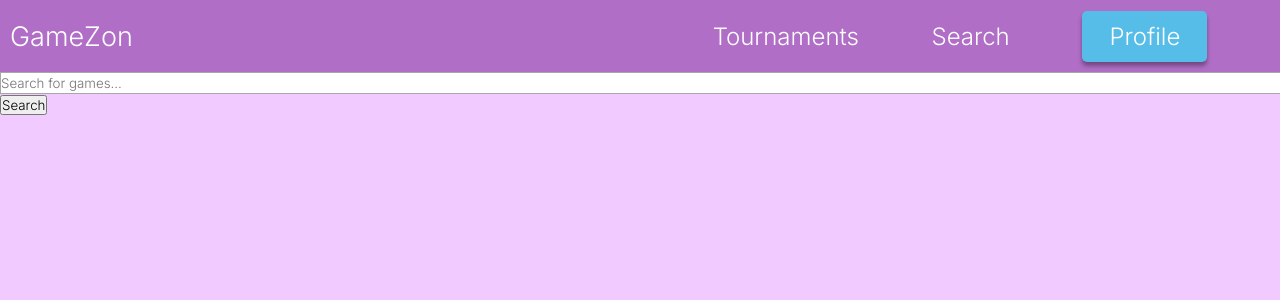
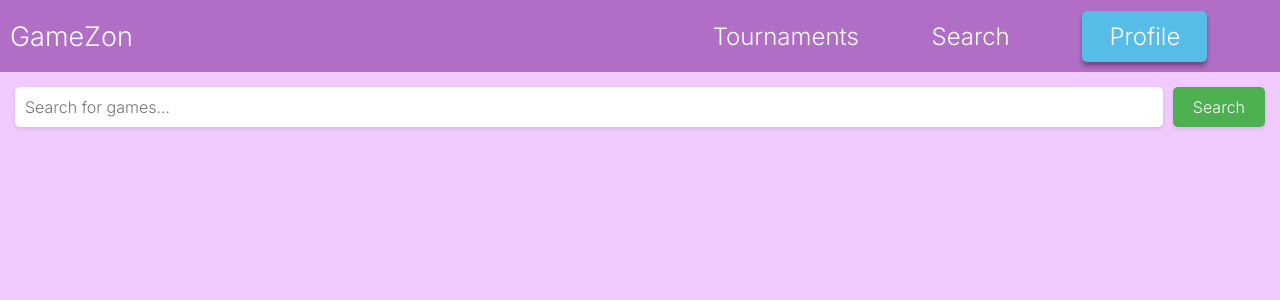
Before and after one commit to KeucaLV/GameZon, a React (Create React App) app in the folder grupa/: page /Search in a window 1280 px wide. Shown: the top 300 px of the page. Built offline with nearby package versions, Linux system fonts and the light colour scheme.

Commit message:
styled search

```diff
--- a/grupa/src/App.js
+++ b/grupa/src/App.js
@@ -3,7 +3,7 @@ import Profile from "./components/profile.js";
 import "./App.css";
 import Games from "./components/games.js";
 import Header from "./components/header.js";
-import Search from "./components/search.js";
+// import Search from "./components/search.js";
 import Login from "./components/Login.js";
 import SearchTest from "./components/searchTest";
 
--- a/grupa/src/components/InfoBox.css
+++ b/grupa/src/components/InfoBox.css
@@ -10,14 +10,20 @@ body {
   align-items: center;
 }
 
-.infoBox {
+.nothingFound{
+  margin: 15px;
+  font-size: 30px;
+
+}
+
+
+.inBox {
   display: flex;
+  align-self: center;
   flex-direction: column;
-  top: 100px;
-  left: 100;
   background-color: white;
   flex: 50%;
-  max-width: 1192px;
+  max-width: 1100px;
   height: 617px;
   border-radius: 5px;
   font-family: "Inter", sans-serif;
@@ -25,7 +31,7 @@ body {
 
 .infoBoxHeader {
   display: flex;
-  width: 1192px;
+  width: 100%;
   height: 55px;
   align-items: center;
   background-color: #b06ec7;
@@ -38,9 +44,8 @@ body {
 .InfoImageBox {
   display: flex;
   width: 500px;
+  margin: 20px;
   height: 280px;
-  margin-top: 30px;
-  margin: 30px;
   font-family: "Inter", sans-serif;
 }
 
@@ -160,6 +165,38 @@ h1 {
   background-color: #0056b3;
 }
 
+.search-container {
+  display: flex;
+  align-items: center;
+  margin: 15px;
+}
+
+.search-input {
+  padding: 10px;
+  font-size: 16px;
+  border: none;
+  border-radius: 5px;
+  margin-right: 10px;
+  flex-grow: 1;
+  box-shadow: 0 2px 4px rgba(0, 0, 0, 0.1);
+}
+
+.search-button {
+  padding: 10px 20px;
+  font-size: 16px;
+  border: none;
+  border-radius: 5px;
+  background-color: #4caf50; /* Green color, you can change it */
+  color: #fff;
+  cursor: pointer;
+  box-shadow: 0 2px 4px rgba(0, 0, 0, 0.1);
+}
+
+.search-button:hover {
+  background-color: #45a049; /* Darker shade of green on hover */
+}
+
+
 @media screen and (max-width: 320px) {
   .infoBox {
     width: 100%; /* Make it full width */
--- a/grupa/src/components/searchResult.js
+++ b/grupa/src/components/searchResult.js
@@ -1,5 +1,5 @@
 import React from "react";
-
+import "./InfoBox.css";
 function SearchResults({ results }) {
     if (!results) {
         return null;
@@ -8,9 +8,9 @@ function SearchResults({ results }) {
     return (
         <>
             {results.map(result => (
-                <div className="inBox" key={result.id}>
-                    <div className="infoBoxHeader">
-                    </div>
+                <div className="main">
+                <div className="inBox" >
+                    <div className="infoBoxHeader"></div>
                     <div className="infoRow">
                         <div className="infoColumnBox">
                             <img className="InfoImageBox" src={result.img} alt={result.name}/>
@@ -21,7 +21,7 @@ function SearchResults({ results }) {
                                 </div>
                                 <div className="verticalLine"></div>
                                 <div className="smallBoxEnd">
-                                    <h1>13+</h1>
+                                    <h1>{result.age}+</h1>
                                     <h1 className="grey">Age rating</h1>
                                 </div>
                             </div>
@@ -37,17 +37,18 @@ function SearchResults({ results }) {
                             </div>
                             <div className="infoRow">
                                 <div className="smallBoxCenter">
-                                    <h1>free</h1>
+                                    <h1>{result.price}</h1>
                                     <h1 className="grey">Price</h1>
                                 </div>
                                 <div className="verticalLine"></div>
                                 <div className="smallBoxCenter">
-                                    <h1>21/07/2017</h1>
+                                    <h1>{result.releaseDate}</h1>
                                     <h1 className="grey">Release Date</h1>
                                 </div>
                             </div>
                         </div>
                     </div>
+                </div>
                 </div>
             ))}
         </>
--- a/grupa/src/components/searchTest.js
+++ b/grupa/src/components/searchTest.js
@@ -1,10 +1,11 @@
 import React, { useState } from 'react';
 import SearchResults from "./searchResult";
-
+import "./InfoBox.css";
 
 function SearchBar({ onSearch }) {
     const [searchTerm, setSearchTerm] = useState('');
     const [results, setResults] = useState([]);
+    const [showNothingFound, setShowNothingFound] = useState(false);
 
     const handleChange = (event) => {
         setSearchTerm(event.target.value);
@@ -28,6 +29,13 @@ function SearchBar({ onSearch }) {
 
             const data = await response.json();
             console.log('Received data from PHP:', data); // Check if data is received
+
+            if (data.length === 0) {
+                setShowNothingFound(true);
+            } else {
+                setShowNothingFound(false);
+            }
+
             setResults(data);
 
         } catch (error) {
@@ -41,14 +49,18 @@ function SearchBar({ onSearch }) {
     return (
         <>
             <form onSubmit={handleSubmit}>
+                <div className="search-container">
                     <input
+                        className="search-input"
                         type="text"
                         value={searchTerm}
                         onChange={handleChange}
                         placeholder="Search for games..."
                     />
-                <button type="submit">Search</button>
+                    <button className="search-button" type="submit">Search</button>
+                </div>
             </form>
+            {showNothingFound && <h1 className="nothingFound">Nothing found!!!</h1>}
             <SearchResults results={results} />
         </>
     );
```
Lines whose indentation alone changed are shown as unchanged.
